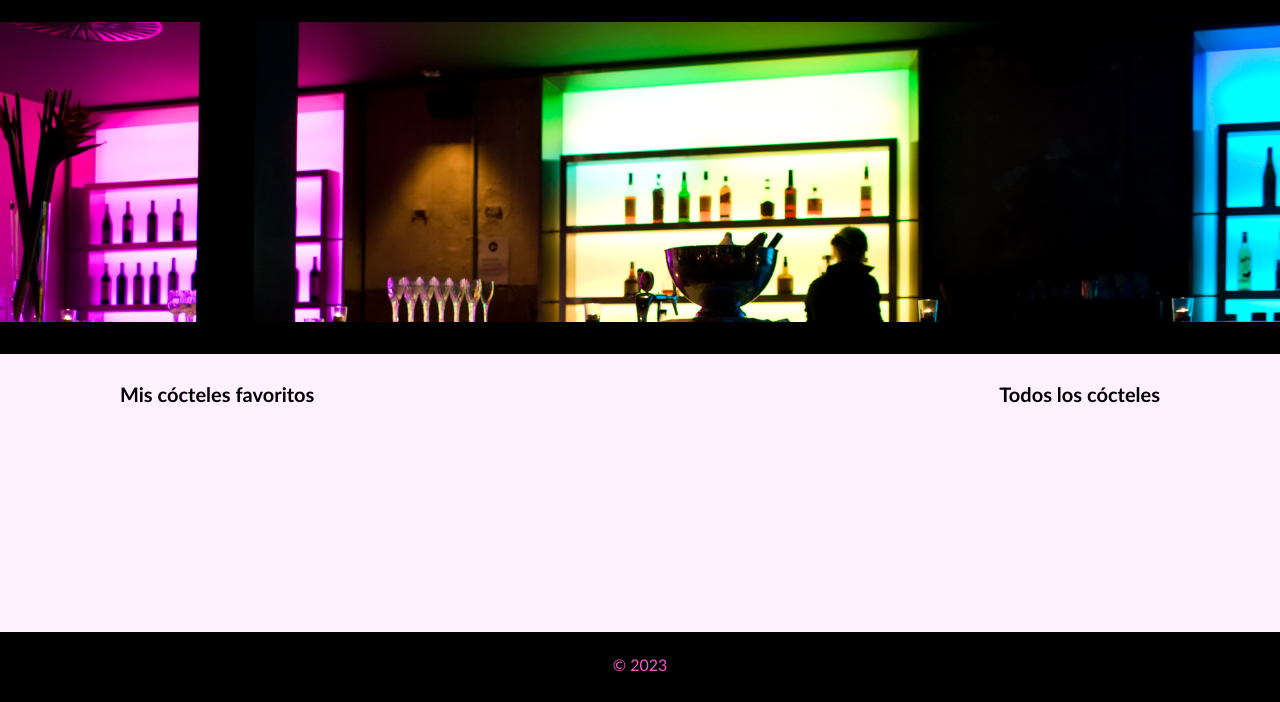
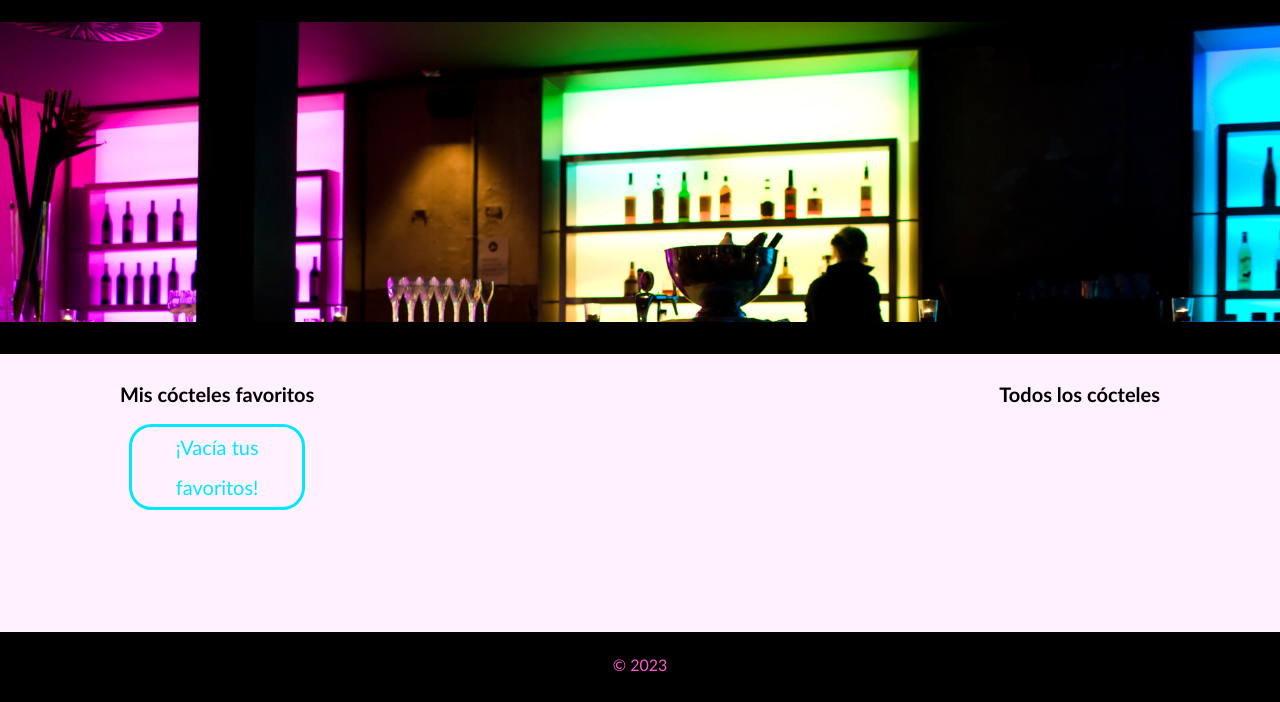
Before and after one commit to ttkapostol/Cocktail_Finder, a website: page src/html/index.html in a window 1280 px wide. Shown: the part 98-800 px from the top of the page. Drawn offline with nearby package versions, Linux system fonts and the light colour scheme; files that its build step writes are made by us from their sources; no server answers; files whose address does not match are found by name.

Commit message:
Add ResetFavBtn in HTML and CSS

```diff
--- a/src/html/partials/main.html
+++ b/src/html/partials/main.html
@@ -6,11 +6,13 @@
 
         <ul class="js-list-favourites"></ul>
 
+        <div class="main__section1--resetFavBtn js-resetFavBtn"> ¡Vacía tus favoritos! </div>
+
     </section>
 
     <section class="main__section2 js-cocktails">
 
-        <h2 class="main__section1--title">Todos los cócteles</h2>
+        <h2 class="main__section2--title">Todos los cócteles</h2>
 
         <ul class="js-list-cocktails"></ul>
 
--- a/src/js/main.js
+++ b/src/js/main.js
@@ -5,6 +5,7 @@ const input = document.querySelector('.js-input');
 const searchBtn = document.querySelector('.js-search-btn');
 const resetBtn = document.querySelector('.js-reset-btn');
 const notFound = document.querySelector('.js-msg');
+const resetFavBtn = document.querySelector('.js-resetFavBtn');
 const cocktailsList = document.querySelector('.js-list-cocktails');
 const favouritesList = document.querySelector('.js-list-favourites');
 
@@ -168,6 +169,13 @@ function handleClickCocktail(ev) {
 }
 
 //Remove from favourites
+function resetFavBtnHidden() {
+  if(listDataFavorites.length === 0) {
+    resetFavBtn.classList.add('hidden');
+  } else {
+    resetFavBtn.classList.remove('hidden');
+  }
+}
 
 function handleClickFavBtn(ev) {
   const idSelected = ev.currentTarget.id;
--- a/src/scss/layout/_main.scss
+++ b/src/scss/layout/_main.scss
@@ -42,9 +42,25 @@
         }
     }
 
+        &--resetFavBtn {
+                width: 160px;
+                margin-top: 20px;
+                padding-left: 5px;
+                padding-right: 5px;
+                border: solid 3px #00e8ff;
+                background-color: transparent;
+                border-radius: 22.5px;
+                font-weight: 500;
+                font-size: 20px;
+                line-height: 40px;
+                text-align: center;
+                color: #00e8ff;
+        }
+
+        &--resetFavBtn:hover {
+                    background: black;
+            }
     }
-
-
 
     &__section2 {
         display: flex;
```
